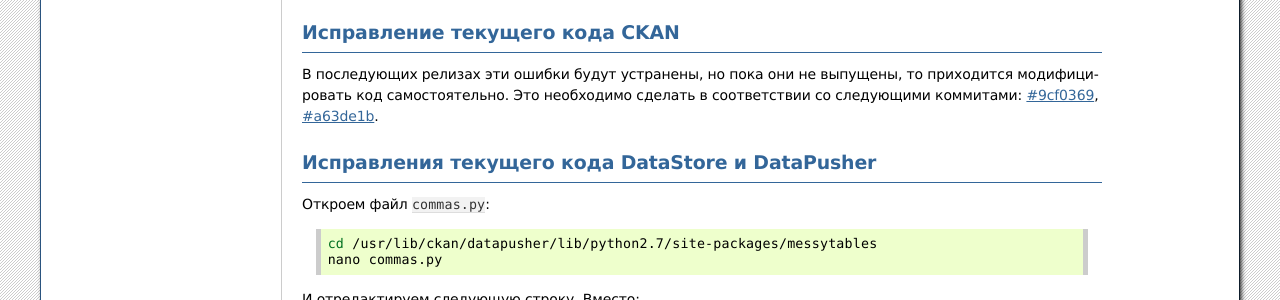
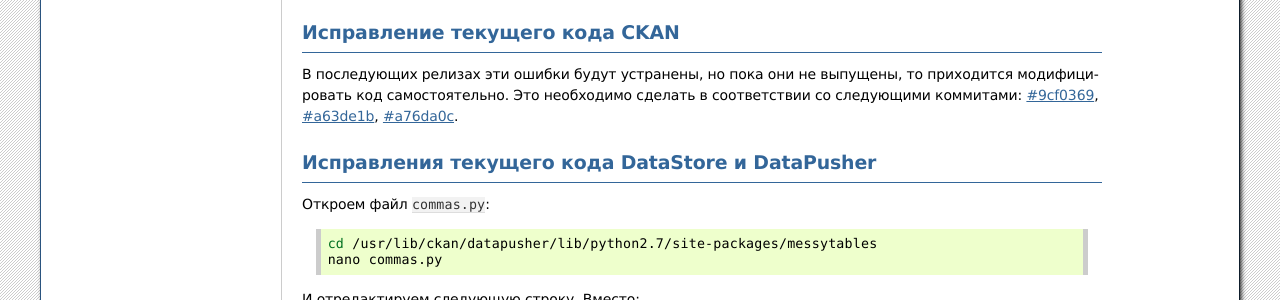
Before and after one commit to nextgis/docs_ogportal, a Sphinx documentation site: the page built from source/install.rst, in a window 1280 px wide and 900 px high, scrolled down 8796 px. Shown: the part 152-452 px from the top of the window. Built offline with Sphinx 7.4.7, drawn with Linux system fonts in a browser that asks for light colours; formulas are drawn with MathJax 3.

Commit message:
Ещё одно исправление в CKAN

```diff
--- a/source/install.rst
+++ b/source/install.rst
@@ -648,7 +648,8 @@
 В последующих релизах эти ошибки будут устранены, но пока они не выпущены,
 то приходится модифицировать код самостоятельно. Это необходимо сделать
 в соответствии со следующими коммитами: `#9cf0369 <https://github.com/ckan/ckan/commit/9cf0369>`_,
-`#a63de1b <https://github.com/ckan/ckan/commit/a63de1b>`_.
+`#a63de1b <https://github.com/ckan/ckan/commit/a63de1b>`_,
+`#a76da0c <https://github.com/ckan/ckan/commit/a76da0c>`_.
 
 
 Исправления текущего кода DataStore и DataPusher
```
